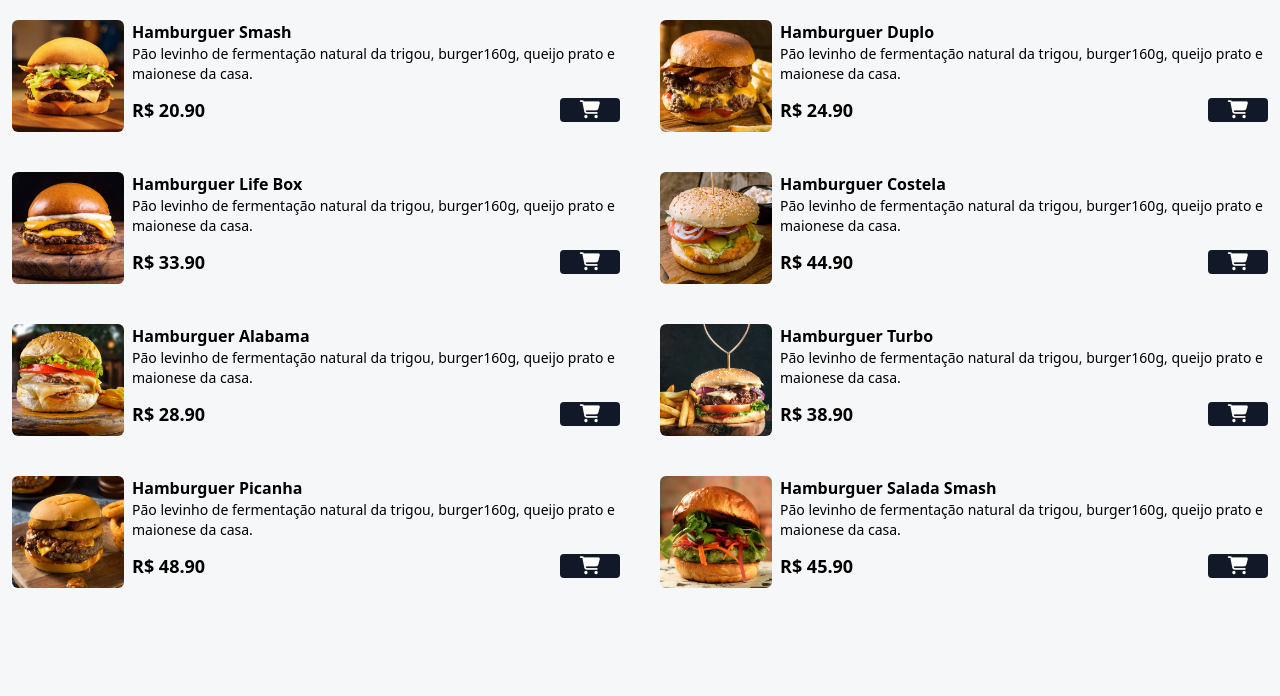
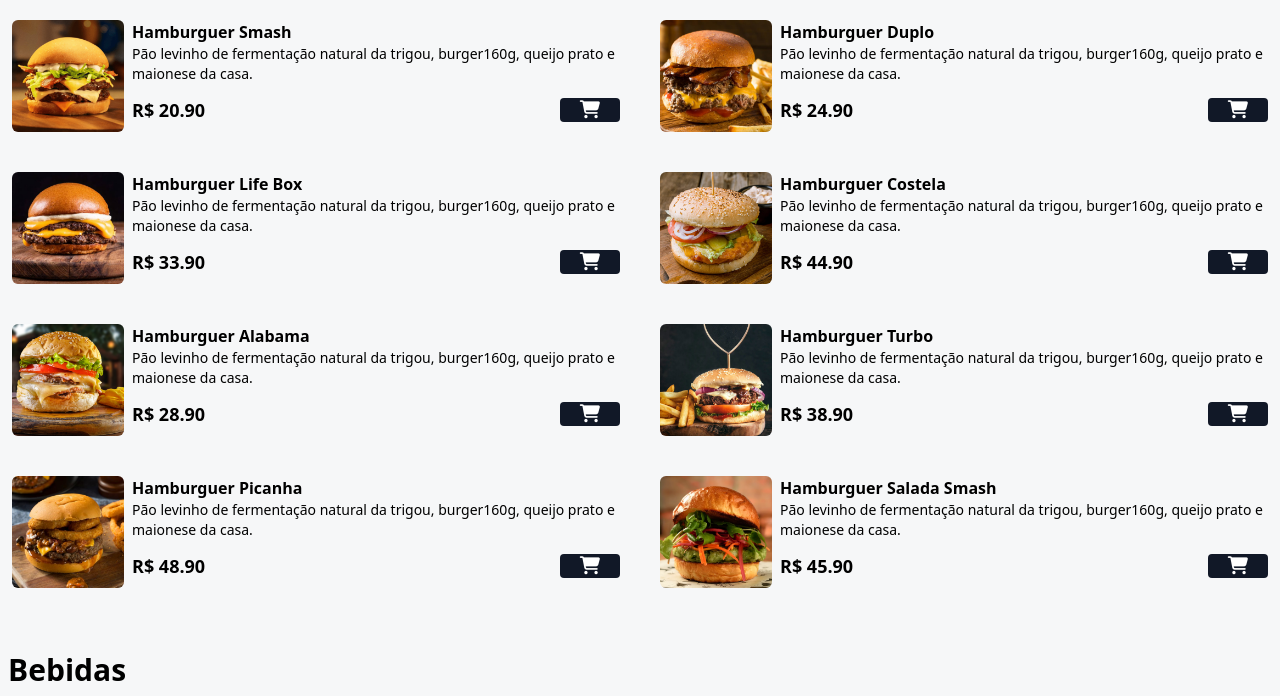
Before and after one commit to BrennoAlenkar/cardapio, a website: page index.html in a window 1280 px wide. Shown: the part 496-1192 px from the top of the page. Before the commit the page ends 1148 px from the top, so only its background shows below. Drawn offline with Linux system fonts and the light colour scheme.

Commit message:
Atualizei

```diff
--- a/index.html
+++ b/index.html
@@ -191,6 +191,13 @@
             </div>
 
         </main>
+        <div class="mx-auto max-w-7xl px-2 my-2">
+            <h2 class="font-bold text-3xl">
+                Bebidas
+            </h2>
+        </div>
+        <!-- GRID BEBIDAS-->
+        <!-- FIM GRID BEBIDAS-->
     </div>
     <!-- FIM MENU-->
 </body>
```
Also changed, not shown: styles/output.css.
